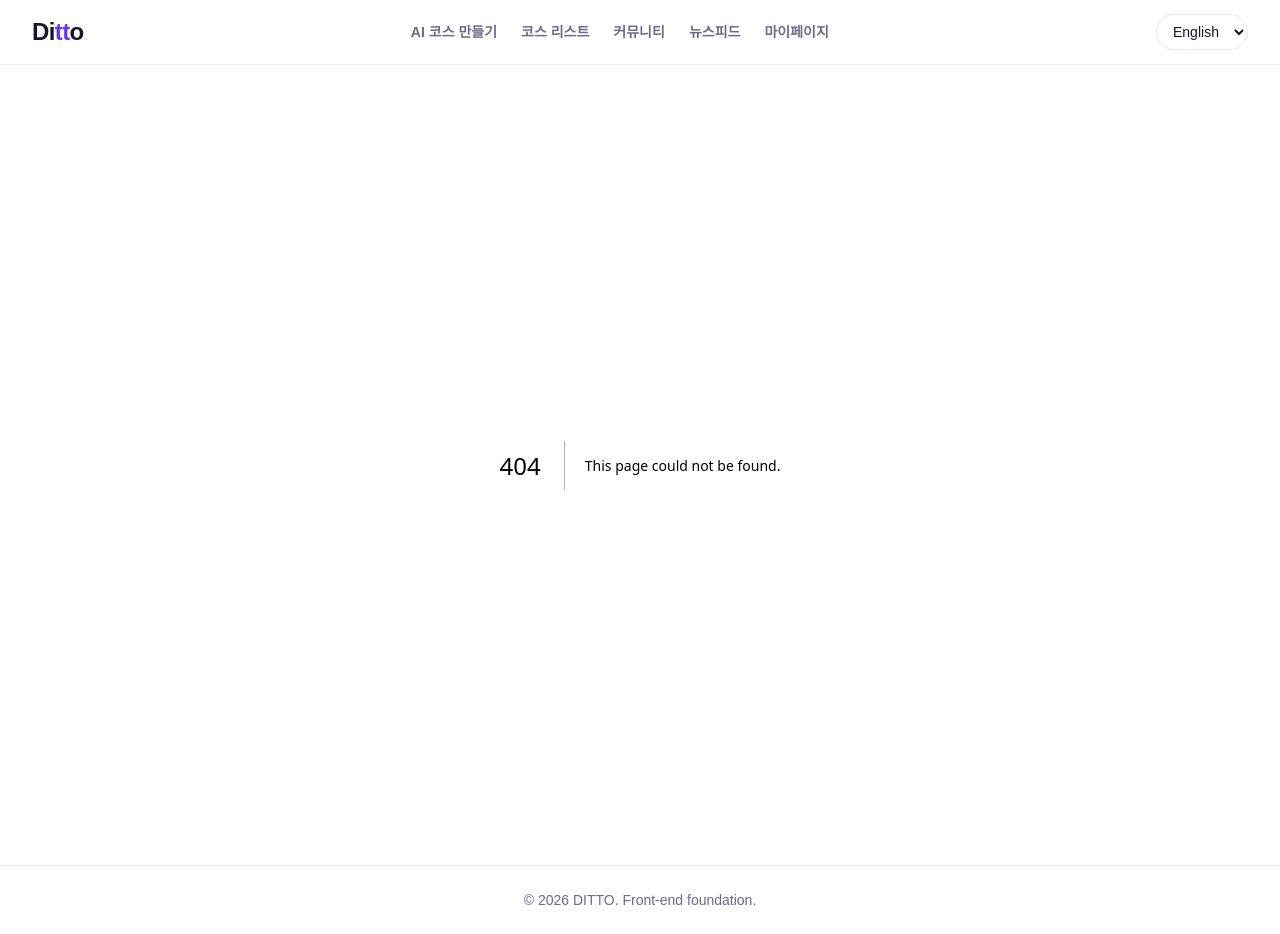
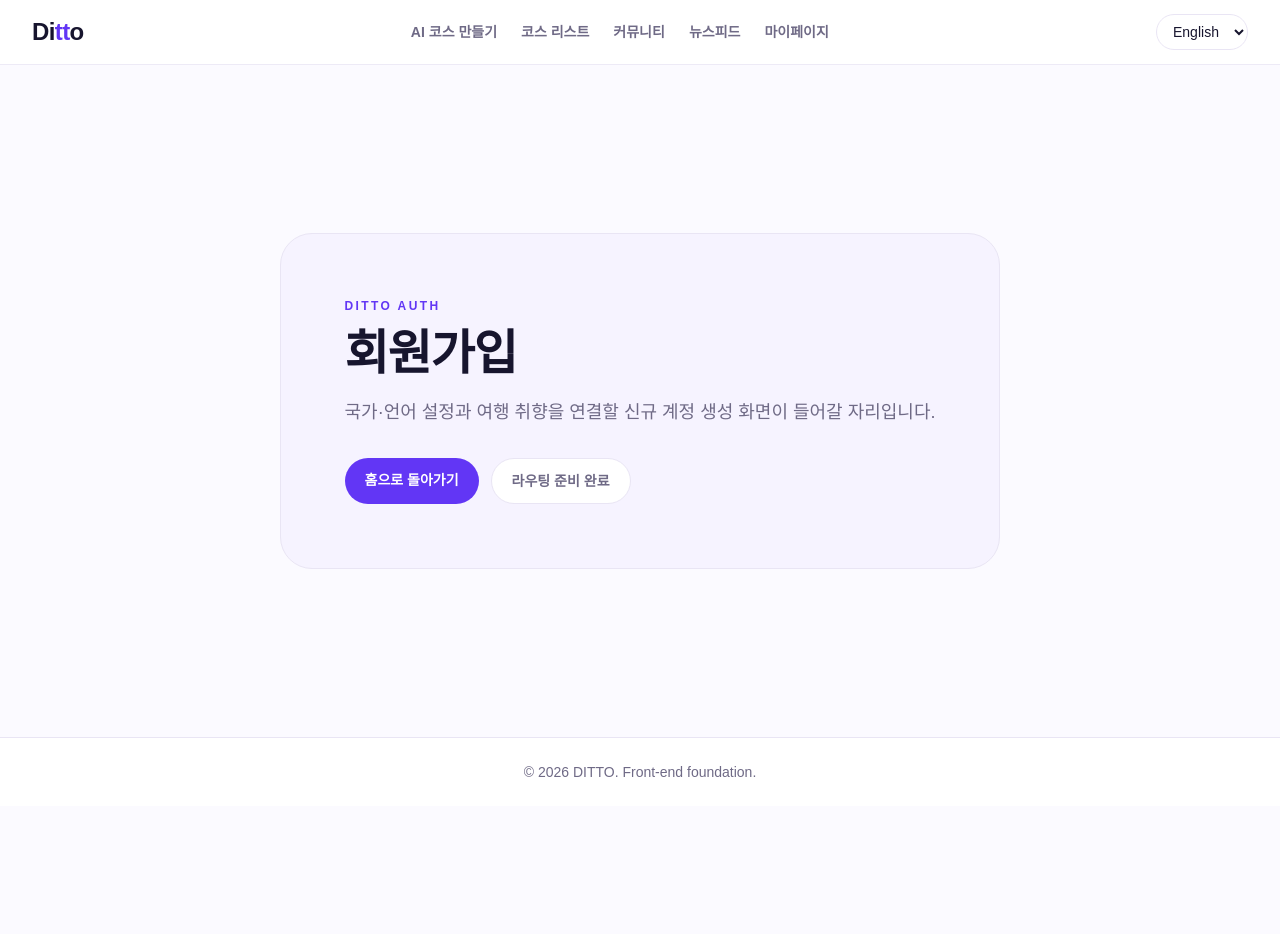
Before and after one commit to HDF-final/Ditto-FrontEnd, a Next.js app: page /signup in a window 1280 px wide. Before the commit this address had no page. After the commit the page ends 806 px from the top, so only its background shows below. Built offline with nearby package versions, Linux system fonts and the light colour scheme.

Commit message:
chore: 프로젝트 구조 정리

```diff
--- /dev/null
+++ b/src/app/login/page.js
@@ -0,0 +1,13 @@
+import { PlaceholderPage } from "@/components/common/placeholder-page";
+
+export const metadata = { title: "로그인" };
+
+export default function LoginPage() {
+  return (
+    <PlaceholderPage
+      eyebrow="DITTO Auth"
+      title="로그인"
+      description="여행자 계정으로 저장한 코스와 개인화 설정을 이어가기 위한 로그인 화면이 들어갈 자리입니다."
+    />
+  );
+}
--- /dev/null
+++ b/src/app/signup/page.js
@@ -0,0 +1,13 @@
+import { PlaceholderPage } from "@/components/common/placeholder-page";
+
+export const metadata = { title: "회원가입" };
+
+export default function SignupPage() {
+  return (
+    <PlaceholderPage
+      eyebrow="DITTO Auth"
+      title="회원가입"
+      description="국가·언어 설정과 여행 취향을 연결할 신규 계정 생성 화면이 들어갈 자리입니다."
+    />
+  );
+}
```
Also changed, not shown: 1 other file (tests, documents, lock files or other folders).
